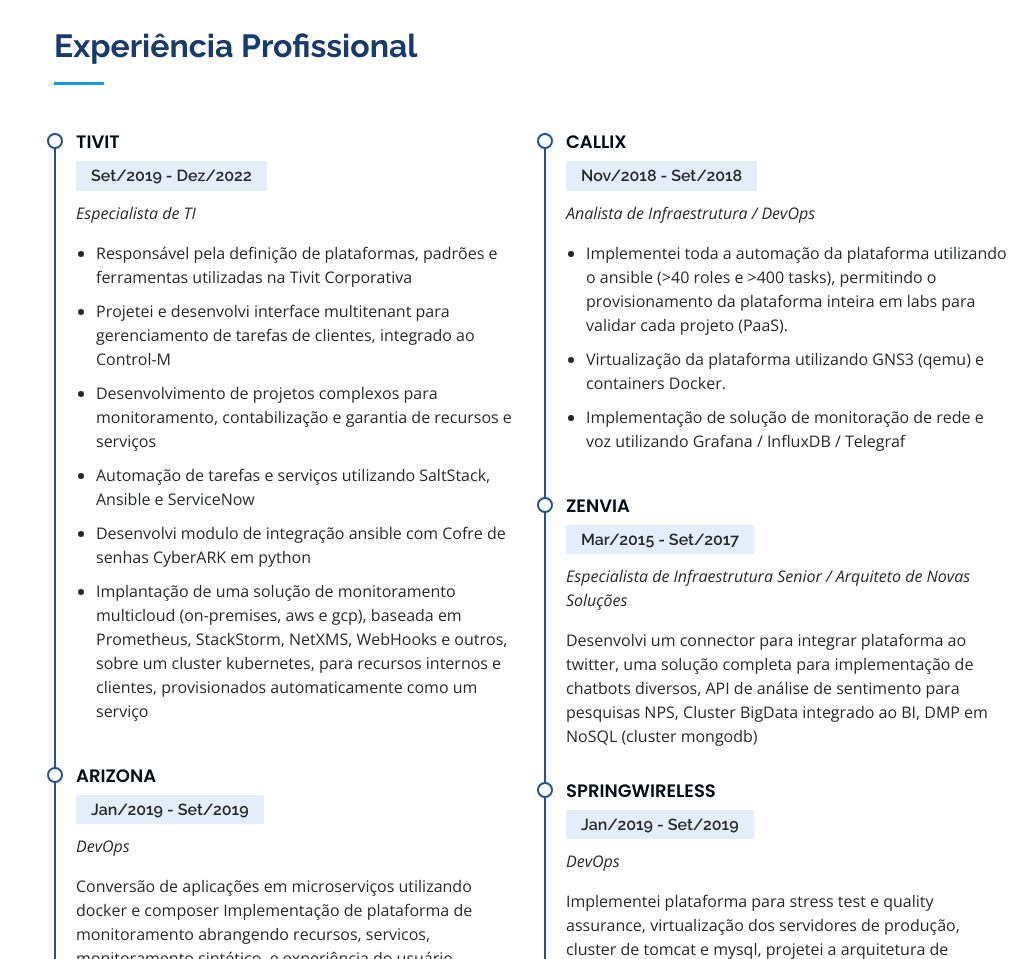
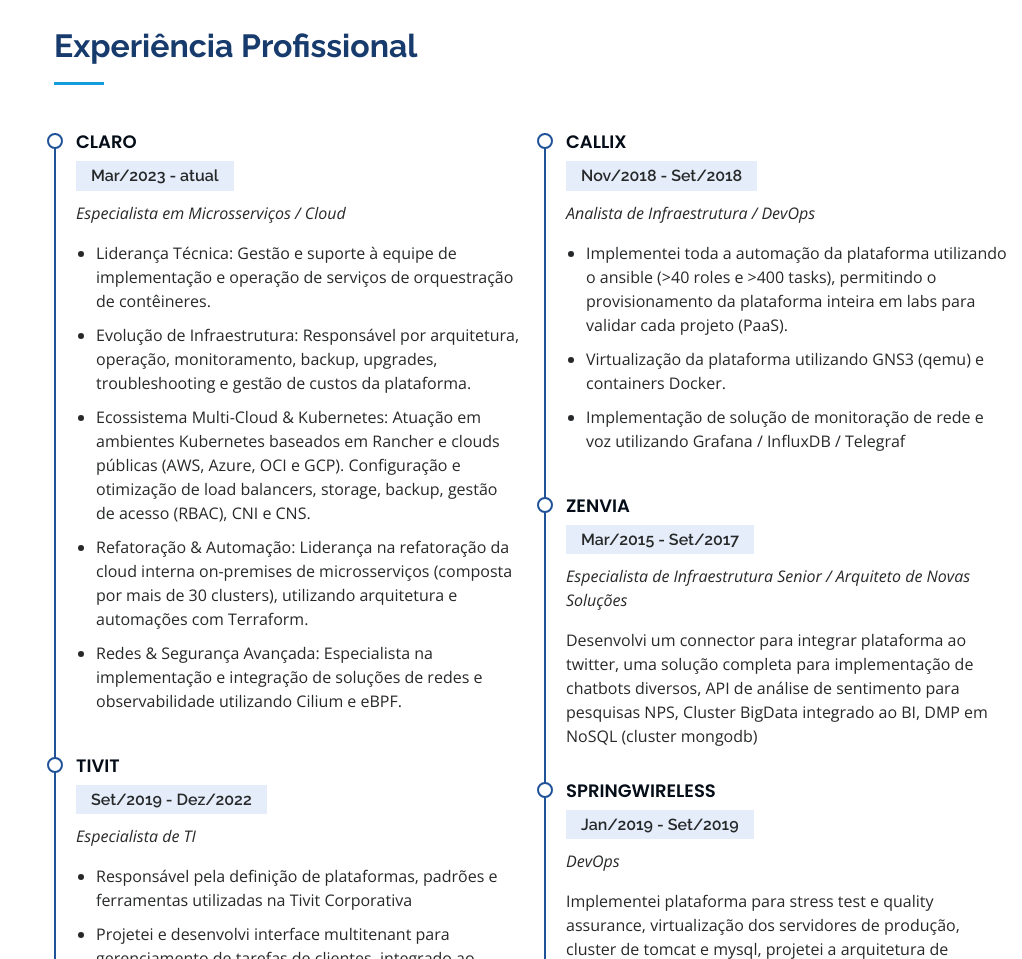
Before and after one commit to IbereJr/cv, a plain HTML site: page index.html in a window 1280 px wide. Shown: the part 2520-3479 px from the top of the page, without its empty margins (258-1280 px from the left). Drawn offline with nearby package versions, Linux system fonts and the light colour scheme.

Commit message:
Adicionada Claro

```diff
--- a/index.html
+++ b/index.html
@@ -192,6 +192,18 @@
 
         <div class="row">
           <div class="col-lg-6" data-aos="fade-up">
+            <div class="resume-item">
+              <h4>CLARO</h4>
+              <h5>Mar/2023 - atual</h5>
+              <p><em>Especialista em Microsserviços / Cloud</em></p>
+              <ul>
+              <li>Liderança Técnica: Gestão e suporte à equipe de implementação e operação de serviços de orquestração de contêineres.</li>
+              <li>Evolução de Infraestrutura: Responsável por arquitetura, operação, monitoramento, backup, upgrades, troubleshooting e gestão de custos da plataforma.</li>
+              <li>Ecossistema Multi-Cloud & Kubernetes: Atuação em ambientes Kubernetes baseados em Rancher e clouds públicas (AWS, Azure, OCI e GCP). Configuração e otimização de load balancers, storage, backup, gestão de acesso (RBAC), CNI e CNS.</li>
+              <li>Refatoração & Automação: Liderança na refatoração da cloud interna on-premises de microsserviços (composta por mais de 30 clusters), utilizando arquitetura e automações com Terraform.</li>
+              <li>Redes & Segurança Avançada: Especialista na implementação e integração de soluções de redes e observabilidade utilizando Cilium e eBPF.</li>
+              </ul>
+            </div>
             <div class="resume-item">
               <h4>TIVIT</h4>
               <h5>Set/2019 - Dez/2022</h5>
```
